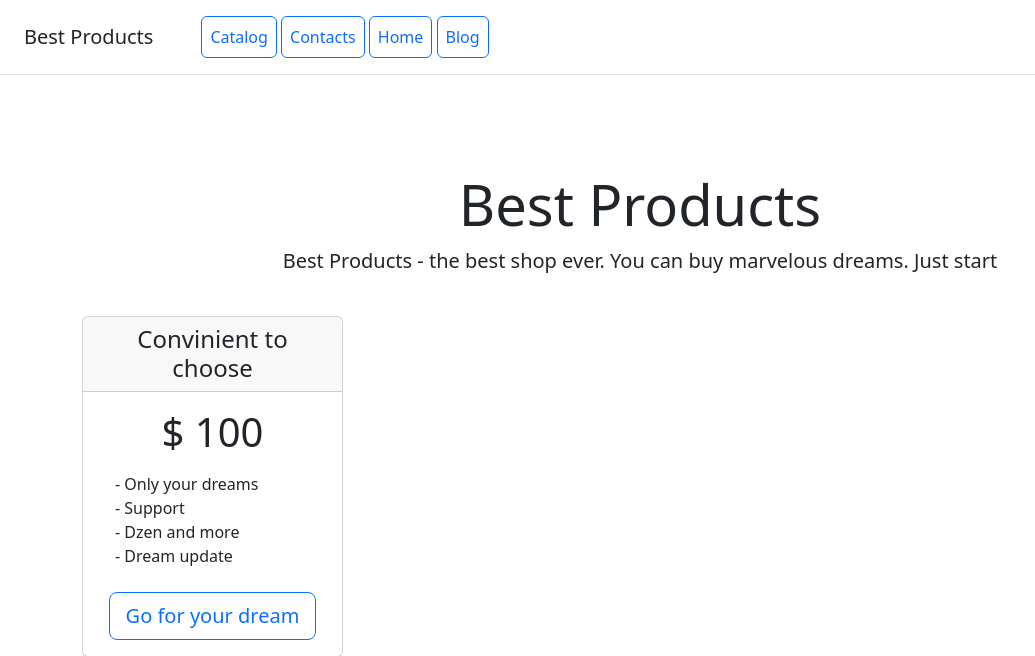
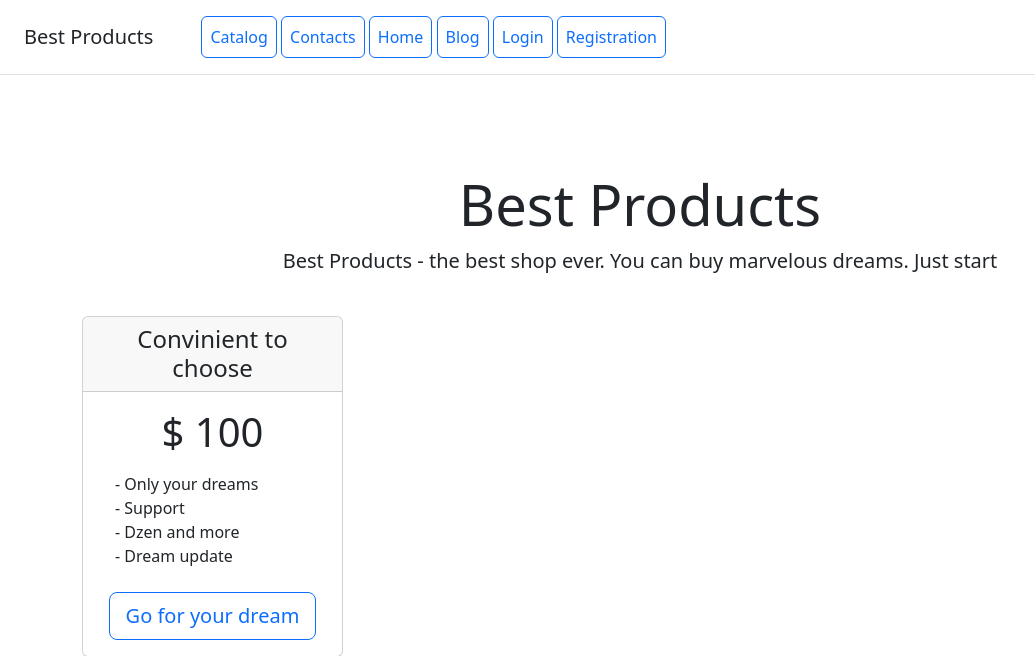
Before and after one commit to MihailBashkatov/home_work_24_24y, a Django app: page /catalog/home/ in a window 1280 px wide. Shown: the top 656 px of the page, without its empty margins (0-1035 px from the left). Run offline with Django 5.2, Linux system fonts and the light colour scheme; some libraries are stand-ins or nearby versions.

Commit message:
Changing catalog/base.html with adding options to register, login and logout

```diff
--- a/catalog/templates/catalog/base.html
+++ b/catalog/templates/catalog/base.html
@@ -17,6 +17,15 @@
                 <a class="p-2 btn btn-outline-primary" href="{% url 'catalog:contacts_template' %}">Contacts</a>
                 <a class="p-2 btn btn-outline-primary" href="{% url 'catalog:home_template' %}">Home</a>
                 <a class="p-2 btn btn-outline-primary" href="{% url 'blog:blog_list' %}">Blog</a>
+                {% if user.is_authenticated%}
+                    <form method="post" action="{% url 'users:logout' %}" style="display: inline">
+                        {% csrf_token %}
+                        <button type="submit" class="p-2 btn btn-outline-primary" >Logout</button>
+                    </form>
+                {% else %}
+                <a class="p-2 btn btn-outline-primary" href="{% url 'users:login' %}">Login</a>
+                <a class="p-2 btn btn-outline-primary" href="{% url 'users:register' %}">Registration</a>
+                {% endif %}
             </nav>
         </div>
 
```
